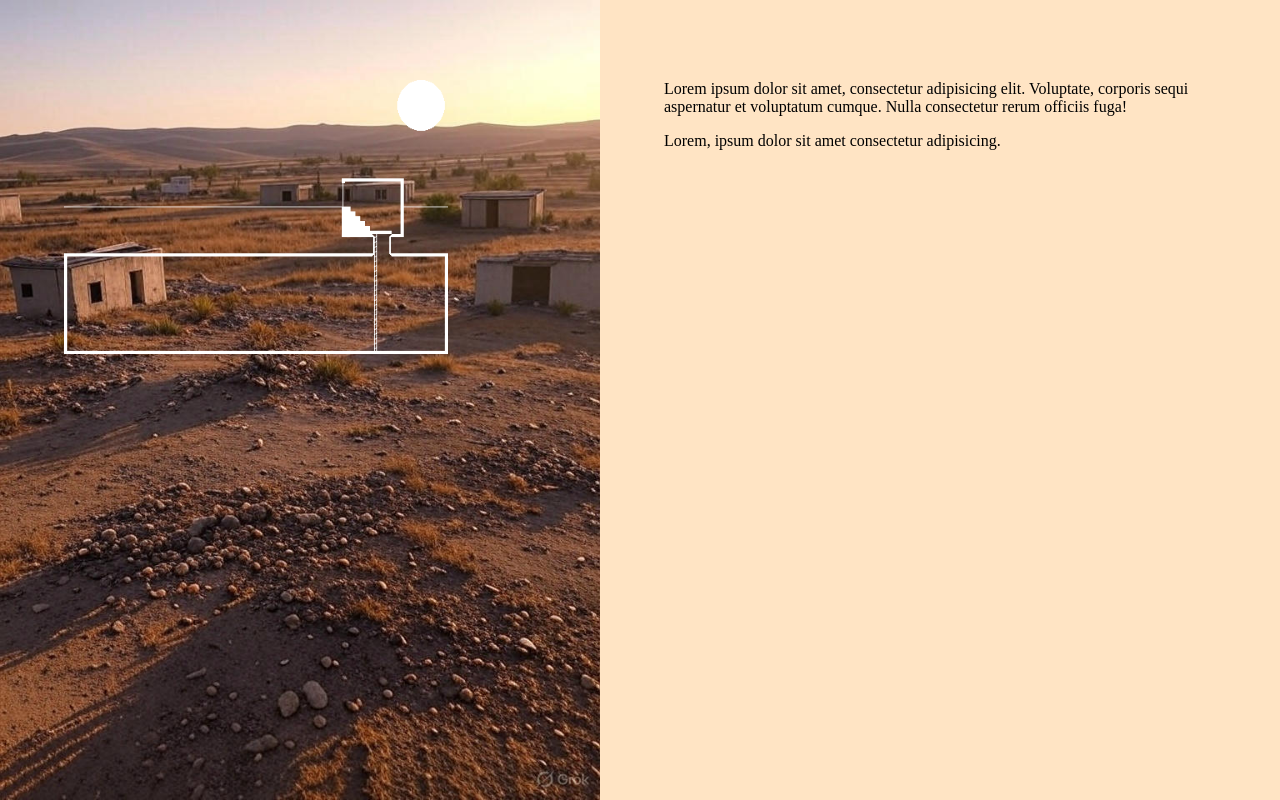
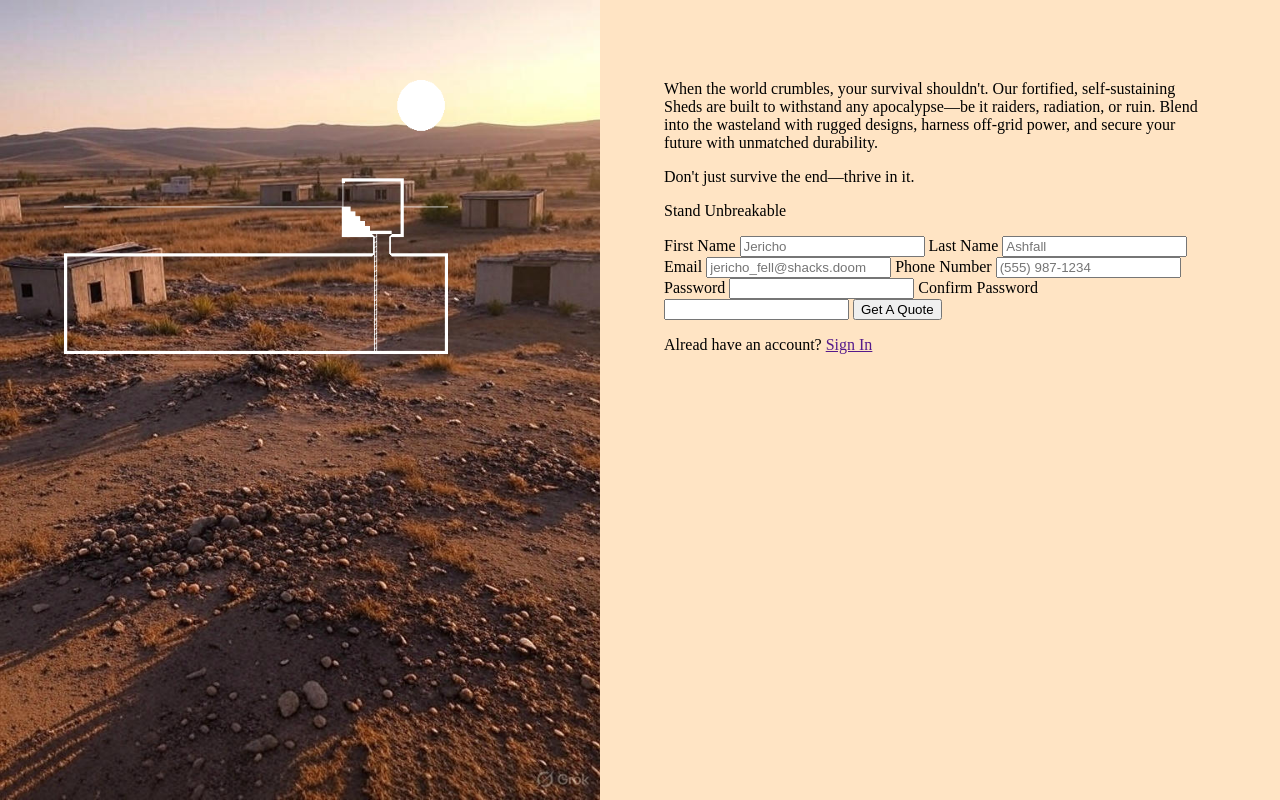
Before and after one commit to jorobertmac/sign-up-form, a plain HTML site: page index.html in a window 1280 px wide. Drawn offline with Linux system fonts and the light colour scheme.

Commit message:
Add main form elements

```diff
--- a/index.html
+++ b/index.html
@@ -9,14 +9,30 @@
 <body>
   <div class="left">
     <img src="background.jpg" alt="Apocalyptic rural landscape" class="background">
-    <div class="outline-div"><img src="outline.png" alt="Bunker outline" class="outline"></div>
+    <div class="outline-div">
+      <img src="outline.png" alt="Bunker outline" class="outline">
+    </div>
   </div>
   <div class="right">
-    <p class="">Lorem ipsum dolor sit amet, consectetur adipisicing elit. Voluptate, corporis sequi aspernatur et voluptatum cumque. Nulla consectetur rerum officiis fuga!</p>
-    <p>Lorem, ipsum dolor sit amet consectetur adipisicing.</p>
+    <p class="blurb">When the world crumbles, your survival shouldn't. Our fortified, self-sustaining Sheds are built to withstand any apocalypse—be it raiders, radiation, or ruin. Blend into the wasteland with rugged designs, harness off-grid power, and secure your future with unmatched durability.</p>
+    <p class="tag">Don't just survive the end—thrive in it.</p>
     <form action="">
-
+      <p>Stand Unbreakable</p>
+      <label for="firstName">First Name</label>
+      <input type="text" name="firstName" id="firstName" placeholder="Jericho">
+      <label for="lastName">Last Name</label>
+      <input type="text" name="lastName" id="lastName" placeholder="Ashfall">
+      <label for="email">Email</label>
+      <input type="email" name="email" id="email" placeholder="jericho_fell@shacks.doom">
+      <label for="phone">Phone Number</label>
+      <input type="tel" name="phone" id="phone" placeholder="(555) 987-1234">
+      <label for="password">Password</label>
+      <input type="password" name="password" id="password">
+      <label for="confirm">Confirm Password</label>
+      <input type="password" name="confirm" id="confirm">
+      <button type="submit">Get A Quote</button>
     </form>
+    <p>Alread have an account? <a href="">Sign In</a></p>
   </div>
 </body>
 </html>
```
